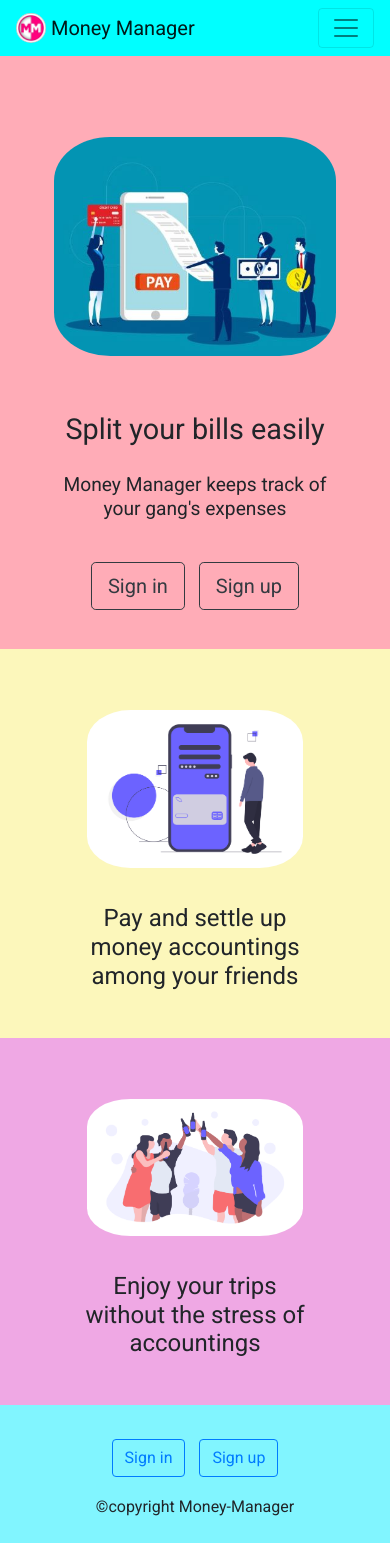
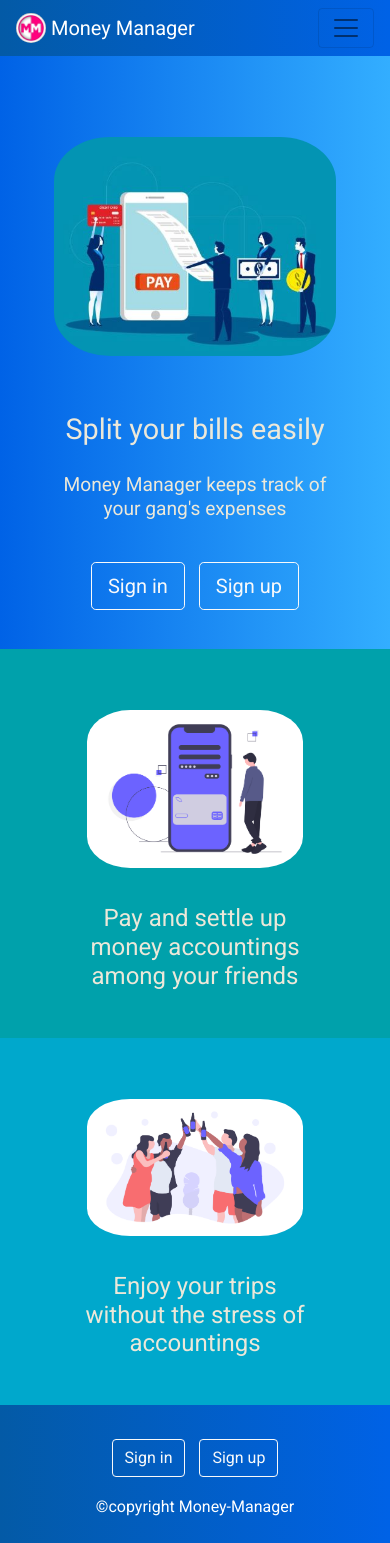
Before and after one commit to Piyush5488/Money-Manager, a Node server app: page / in a window 390 px wide. Run offline with Node 20, Linux system fonts and the light colour scheme; some libraries are stand-ins or nearby versions.

Commit message:
Change of colors

```diff
--- a/app.js
+++ b/app.js
@@ -50,12 +50,18 @@ app.get("/Sign-up", function(req, res){
   res.render("register",{register:str})
 })
 app.get("/dashboard",function(req,res){
+  username = req.user.username;
+  console.log(username);
   if(req.isAuthenticated()){
-    res.render("dashboard");
+    res.render("dashboard",{username:username});
   }
   else{
     res.redirect("/Sign-in");
   }
+})
+app.get("/Log-out",function(req, res){
+  req.logout();
+  res.redirect("/");
 })
 
 app.post("/Sign-in",function(req,res){
@@ -71,7 +77,7 @@ app.post("/Sign-in",function(req,res){
     }
     else{
       passport.authenticate("local")(req,res, function(){
-        res.redirect("dashboard");
+        res.redirect("/dashboard");
       })
     }
   })
--- a/public/css/styles.css
+++ b/public/css/styles.css
@@ -30,7 +30,7 @@
 
 /* home */
 #home{
-  background-color: #ffacb7;
+  background: linear-gradient(to right, #0062E6, #33AEFF);
   text-align: center;
   font-family: 'Roboto', sans-serif;
 }
@@ -41,6 +41,7 @@
   }
   .content{
     margin: 10%;
+    color: #ece8d9;
   }
   .content1{
     margin-top: 5%;
@@ -79,13 +80,13 @@
 
   .feature1{
     text-align: center;
-    background-color: #fcf7bb;
+    background-color: #00a1ab;
     height: 700px;
   }
   @media (max-width: 576px) {
     .feature1{
       text-align: center;
-      background-color: #fcf7bb;
+      background-color: #00a1ab;
       height: 6%;
       padding-bottom: 10%;
     }
@@ -93,7 +94,7 @@
 
   .feature2{
     text-align: center;
-    background-color: #efa8e4;
+    background-color: #00a8cc;
     height:700px;
   }
   .f-head{
@@ -106,7 +107,7 @@
   @media (max-width: 576px) {
     .feature2{
       text-align: center;
-      background-color:#efa8e4;
+      background-color:#00a8cc;
       height: 6%;
       padding-bottom: 10%;
     }
@@ -133,6 +134,7 @@
   margin-top: 10%;
   padding-left: 17%;
   padding-right: 17%;
+  color: #ece8d9;
 }
 
 
@@ -140,7 +142,7 @@
 
 #footer{
   text-align: center;
-  background-color: #81f5ff;
+  background: linear-gradient(to right, #035aa6, #0062E6);;
   padding-top: 4%;
   padding-bottom: 2%;
   font-family: 'Roboto', sans-serif;
--- a/public/index.html
+++ b/public/index.html
@@ -21,8 +21,8 @@
 
     <section id="navbar">
 
-      <nav class="navbar navbar-expand-lg navbar-light" style="background-color: #00ffff;">
-       <span class="navbar-brand mb-0 h1"><img src="images/logo.png" width="30" height="30" class="d-inline-block align-top nav-img" alt=""> Money Manager</span>
+      <nav class="navbar navbar-expand-lg navbar-light" style=" background: linear-gradient(to right, #035aa6, #0062E6);;">
+       <span class="navbar-brand mb-0 h1"style="color:white;"><img src="images/logo.png" width="30" height="30" class="d-inline-block align-top nav-img" alt=""> Money Manager</span>
 
        <button class="navbar-toggler" type="button" data-toggle="collapse" data-target="#navbarNav" aria-controls="navbarNav" aria-expanded="false" aria-label="Toggle navigation">
          <span class="navbar-toggler-icon"></span>
@@ -32,10 +32,10 @@
          <!-- ml-auto alligns all elements towards right of the screen -->
          <ul class="nav navbar-nav ml-auto">
            <li class="nav-item active ">
-             <a role="button" class="btn btn-outline-primary" href="Sign-in" style="padding-right:15px; padding-left:15px;">Sign in</a>
+             <a role="button" class="btn btn-outline-light" href="Sign-in" style="padding-right:15px; padding-left:15px;">Sign in</a>
            </li>
            <li class="nav-item">
-             <a role="button" class="btn btn-outline-primary" href="/Sign-up">Sign up</a>
+             <a role="button" class="btn btn-outline-light" href="/Sign-up">Sign up</a>
            </li>
          </ul>
        </div>
@@ -57,8 +57,8 @@
               <h3 class="content1">Money Manager keeps track of your gang's expenses</h3>
             </div>
             <div class="buttons">
-              <a role="button" class="btn btn-lg btn-outline-dark btn1" href="/Sign-in">Sign in</a>
-              <a role="button" class="btn btn-lg btn-outline-dark" href="/Sign-up" >Sign up</a>
+              <a role="button" class="btn btn-lg btn-outline-light btn1" href="/Sign-in">Sign in</a>
+              <a role="button" class="btn btn-lg btn-outline-light" href="/Sign-up" >Sign up</a>
             </div>
 
           </div>
@@ -104,16 +104,16 @@
         <div class="row">
           <div class="col-lg-12">
             <div class="buttons">
-              <a role="button" class="btn  btn-outline-primary btn1" href="/Sign-in">Sign in</a>
-              <a role="button" class="btn  btn-outline-primary" href="/Sign-up" >Sign up</a>
+              <a role="button" class="btn  btn-outline-light btn1" href="/Sign-in">Sign in</a>
+              <a role="button" class="btn  btn-outline-light" href="/Sign-up" >Sign up</a>
               <script type="text/javascript">
               if ($(window).width() > 414) {
-                  $("#footer").find("a").attr("class", "btn btn-lg btn-outline-primary btn1");
+                  $("#footer").find("a").attr("class", "btn btn-lg btn-outline-light btn1");
                   }
               </script>
             </div>
             <div class="copyright">
-              <p>©copyright Money-Manager</p>
+              <p style="color:white;">©copyright Money-Manager</p>
             </div>
           </div>
 
```
Also changed, not shown: public/css/dashboard.css (+30 -0 lines), views/dashboard.ejs (+30 -0 lines).
